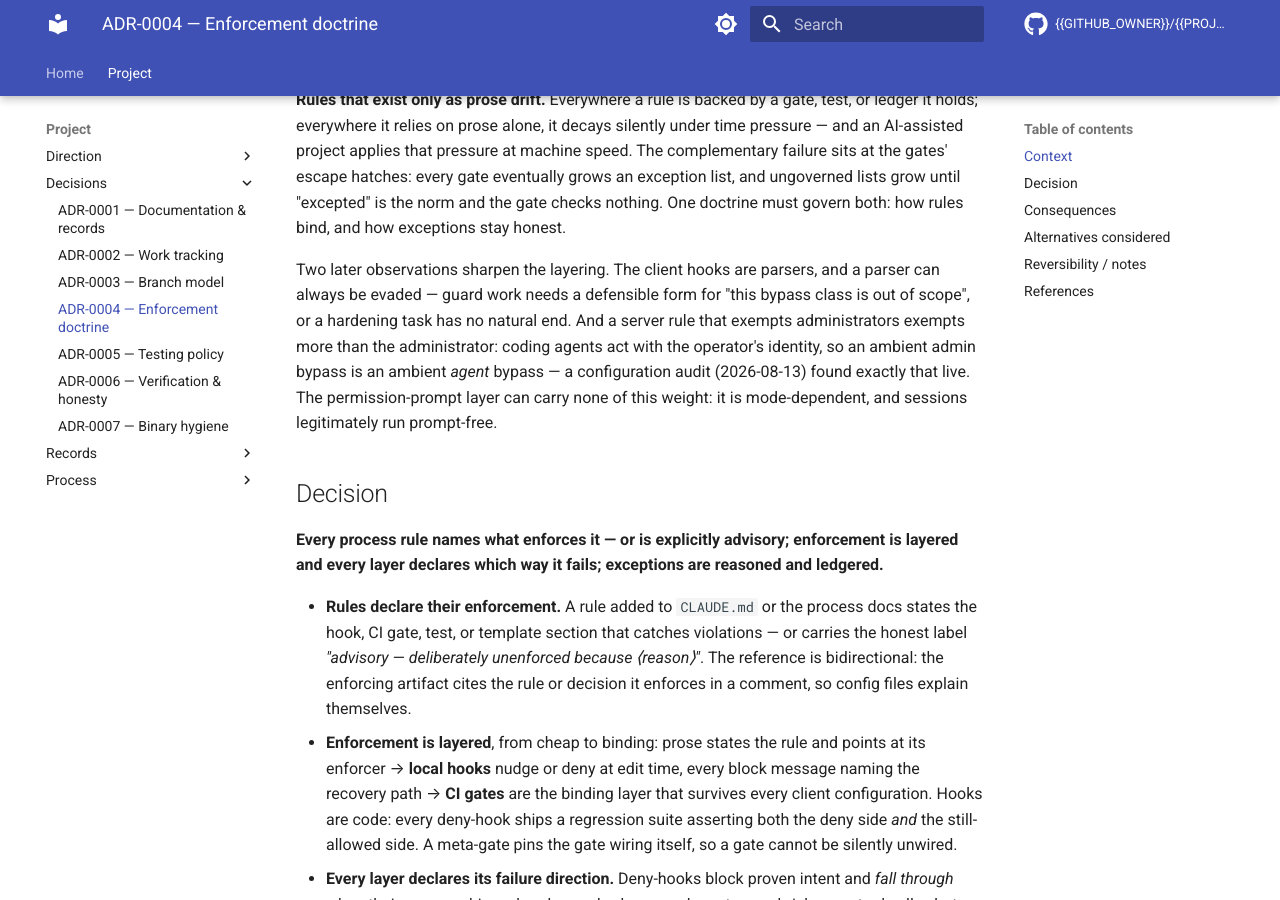
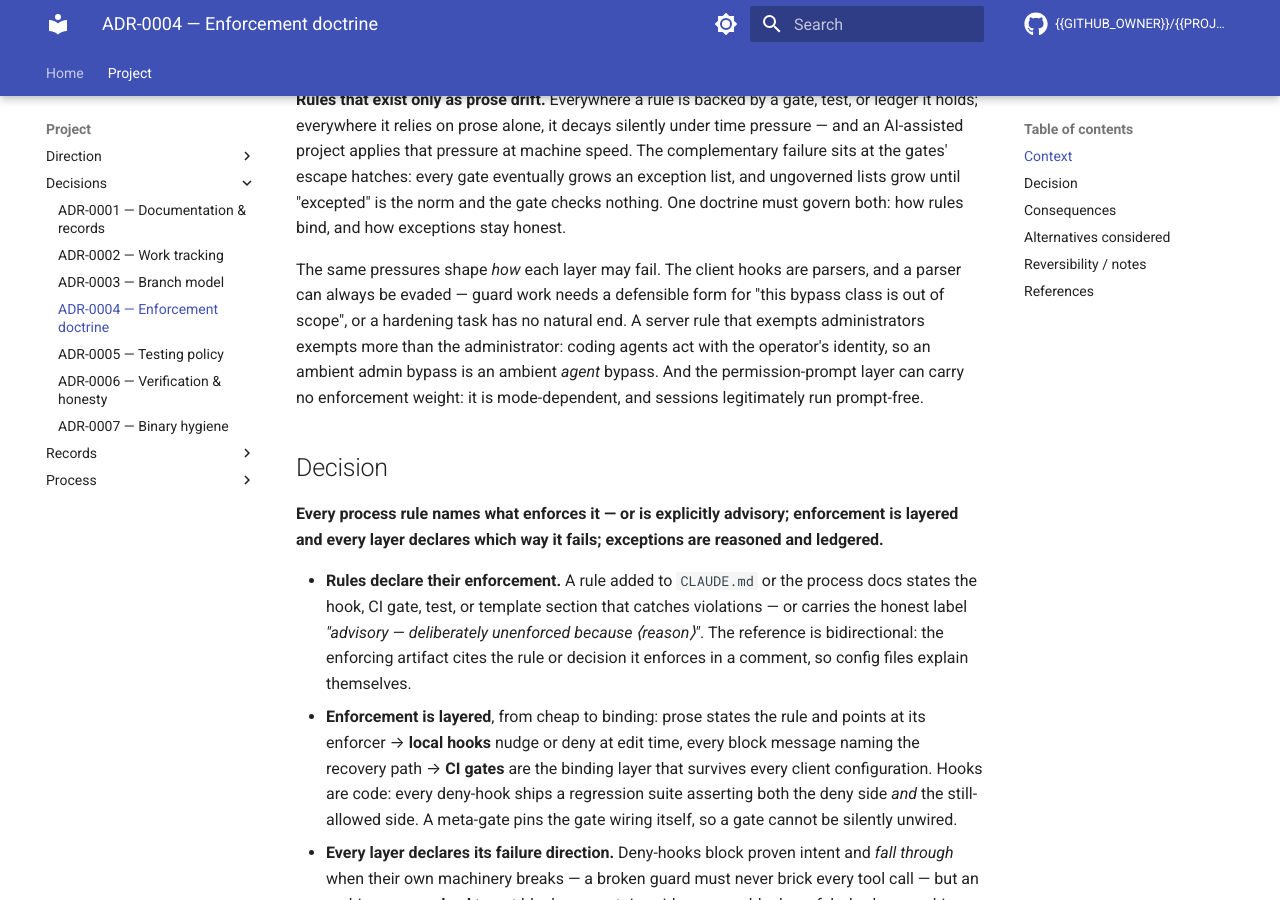
Before and after one commit to SharkyBamboozle/CLAUDE_blueprint, an MkDocs documentation site: the page built from docs/decisions/adr-0004-enforcement-doctrine.md, in a window 1280 px wide and 900 px high, scrolled down 417 px. Built offline with MkDocs 1.6.1 and Material for MkDocs 9.7.7, drawn with Linux system fonts in a browser that asks for light colours; comment, search, counter and statistics services are not loaded; some of the changed text lies outside the part shown.

Commit message:
Recast the D-004 refinement in timeless voice (#122)
Seeds inherit the ADR as standing doctrine, not as a decision diary:
drop "two later observations" and the dated audit reference from
Context, and describe the rejected ambient-admin-bypass alternative by
its content rather than as "the earlier shipped default". Provenance
stays in the tracker and the git history.

Unlock-ADR: adr-0004 — operator-directed follow-up: pristine timeless voice for seed-shipped doctrine
Co-Authored-By: Claude Fable 5 <noreply@anthropic.com>
Claude-Session: https://claude.ai/code/session_01LUn5Yvzm4eqyt82SseLEyH

```diff
--- a/docs/decisions/adr-0004-enforcement-doctrine.md
+++ b/docs/decisions/adr-0004-enforcement-doctrine.md
@@ -19,15 +19,14 @@ ungoverned lists grow until "excepted" is the norm and the gate checks
 nothing. One doctrine must govern both: how rules bind, and how exceptions
 stay honest.
 
-Two later observations sharpen the layering. The client hooks are parsers,
-and a parser can always be evaded — guard work needs a defensible form for
-"this bypass class is out of scope", or a hardening task has no natural
-end. And a server rule that exempts administrators exempts more than the
-administrator: coding agents act with the operator's identity, so an
-ambient admin bypass is an ambient *agent* bypass — a configuration audit
-(2026-08-13) found exactly that live. The permission-prompt layer can
-carry none of this weight: it is mode-dependent, and sessions legitimately
-run prompt-free.
+The same pressures shape *how* each layer may fail. The client hooks are
+parsers, and a parser can always be evaded — guard work needs a defensible
+form for "this bypass class is out of scope", or a hardening task has no
+natural end. A server rule that exempts administrators exempts more than
+the administrator: coding agents act with the operator's identity, so an
+ambient admin bypass is an ambient *agent* bypass. And the
+permission-prompt layer can carry no enforcement weight: it is
+mode-dependent, and sessions legitimately run prompt-free.
 
 ## Decision
 
```
Also changed, not shown: other parts of docs/decisions/adr-0004-enforcement-doctrine.md (+4 -3 lines).
